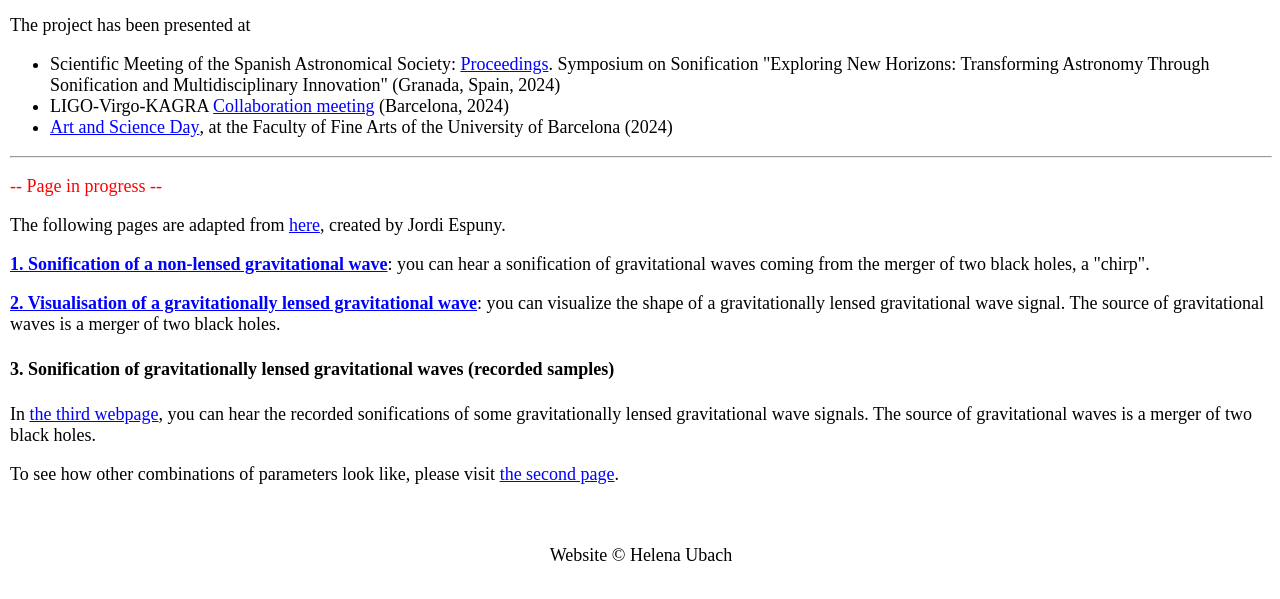
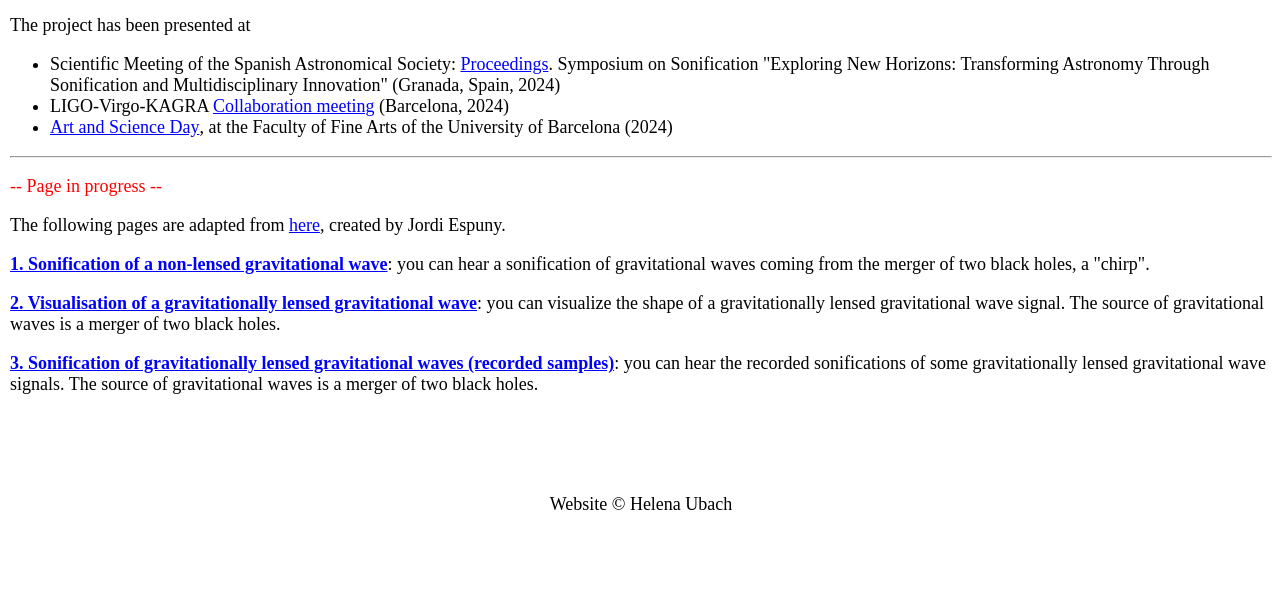
Before and after one commit to helenaubach/helenaubach.github.io, a plain HTML site: page sonification.html in a window 1280 px wide. Shown: the part 171-770 px from the top of the page. Drawn offline with Linux system fonts and the light colour scheme.

Commit message:
updated link to third page

```diff
--- a/sonification.html
+++ b/sonification.html
@@ -48,11 +48,10 @@ Astronomical Society: <a href="https://www.sea-astronomia.es/sites/default/files
 
 <p><b><a href="./sonification/2-lensed-gw-visualisation.html" target="_blank">2. Visualisation of a gravitationally lensed gravitational wave</b></a>: you can visualize the shape of a gravitationally lensed gravitational wave signal. The source of gravitational waves is a merger of two black holes.</p>
 
-<h4>3. Sonification of gravitationally lensed gravitational waves (recorded samples)</h4>
+<p><b><a href="href="https://zoom3.net/sonificacions/ona-gravitacional-lent-exemples.html">3. Sonification of gravitationally lensed gravitational waves (recorded samples)</b></a>:
+you can hear the recorded sonifications of some gravitationally lensed gravitational wave signals. The source of gravitational waves is a merger of two black holes.</p>
 
-<p>In <a href="https://zoom3.net/sonificacions/ona-gravitacional-lent-exemples.html" target="_blank">the third webpage</a>, you can hear the recorded sonifications of some gravitationally lensed gravitational wave signals. The source of gravitational waves is a merger of two black holes.</p>
 
-To see how other combinations of parameters look like, please visit <a href="https://zoom3.net/sonificacions/ona-gravitacional-lent.html" target="_blank">the second page</a>.
 
 <br>
 <br>
```
